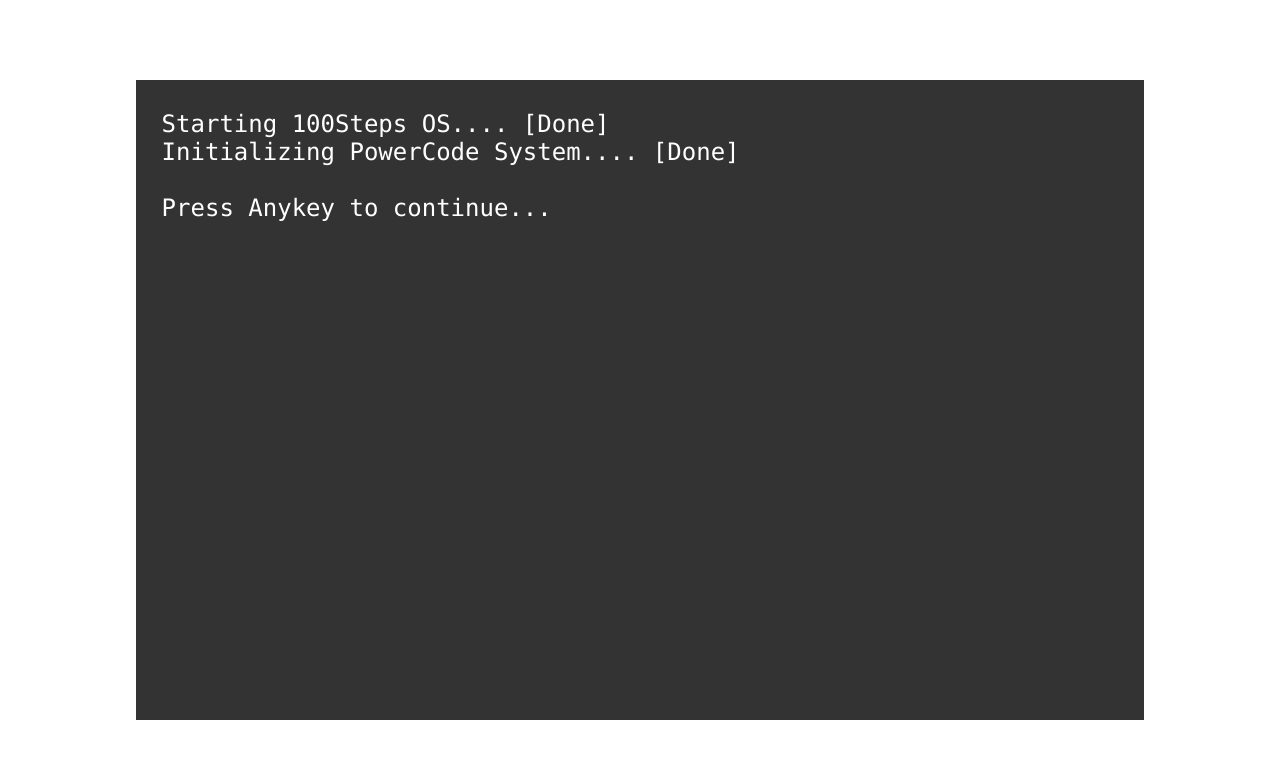
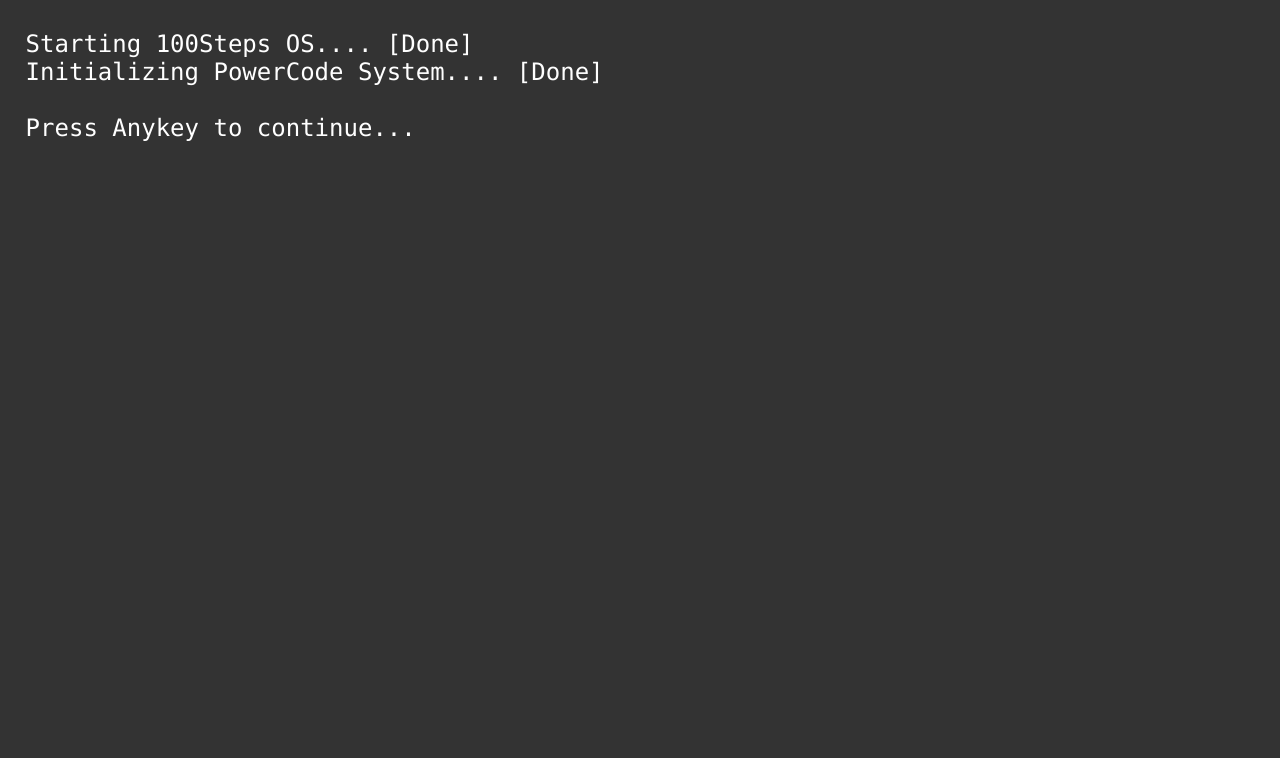
Before and after one commit to Tamce/textTyper, a plain HTML site: page index.html in a window 1280 px wide. Drawn offline with Linux system fonts and the light colour scheme.

Commit message:
Change style

```diff
--- a/index.html
+++ b/index.html
@@ -5,7 +5,7 @@
   <meta charset="UTF-8">
   <title>PowerCode</title>
   <style>
-    .body {
+    body {
       margin: 0;
       padding: 0;
     }
@@ -13,8 +13,9 @@
       background-color: #333;
       color: #fff;
       font-family: consolas;
-      height: 80vh;
-      margin: 10vh 10vw;
+      height: 100vh;
+      width: 100vw;
+      /* margin: 10vh 10vw; */
     }
 
     .header, .content {
```
